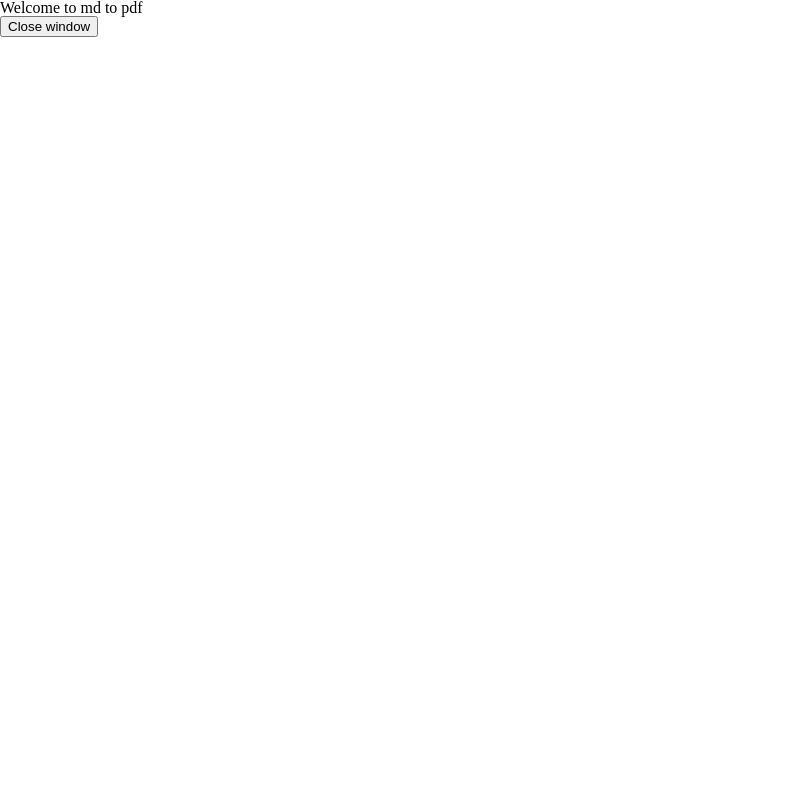
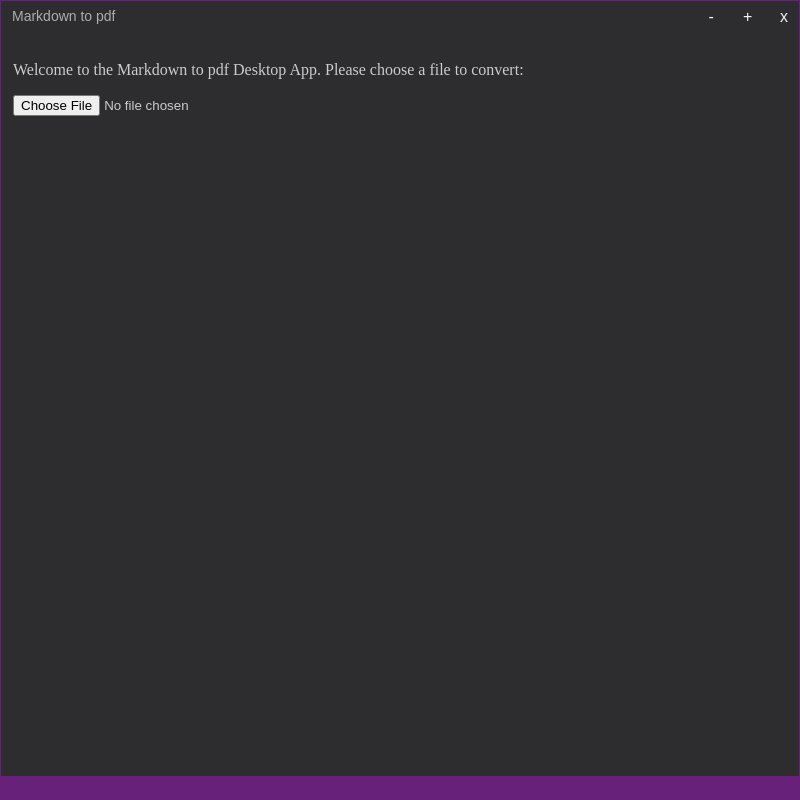
Before and after one commit to youcef-M/md_to_pdf, an Electron app: page src/pages/index.html in a window 800 px wide. Drawn offline with Linux system fonts and the light colour scheme; no server answers.

Commit message:
Base design +window frame

```diff
--- a/src/css/app.css
+++ b/src/css/app.css
@@ -1,48 +1,75 @@
-/* http://meyerweb.com/eric/tools/css/reset/
-   v2.0 | 20110126
-   License: none (public domain)
-*/
+html {
+ margin: 0px;
+ padding: 0px;
+}
 
-html, body, div, span, applet, object, iframe,
-h1, h2, h3, h4, h5, h6, p, blockquote, pre,
-a, abbr, acronym, address, big, cite, code,
-del, dfn, em, img, ins, kbd, q, s, samp,
-small, strike, strong, sub, sup, tt, var,
-b, u, i, center,
-dl, dt, dd, ol, ul, li,
-fieldset, form, label, legend,
-table, caption, tbody, tfoot, thead, tr, th, td,
-article, aside, canvas, details, embed,
-figure, figcaption, footer, header, hgroup,
-menu, nav, output, ruby, section, summary,
-time, mark, audio, video {
-	margin: 0;
-	padding: 0;
-	border: 0;
-	font-size: 100%;
-	font: inherit;
-	vertical-align: baseline;
+body {
+ padding: 0px;
+ margin: 0px;
+ background-color: #2D2D30;
+ border: 1px solid #68217A;
+ border-bottom: 24px solid #68217A;
+ position: absolute;
+ top: 0px;
+ left: 0px;
+ right: 0px;
+ bottom: 0px;
 }
-/* HTML5 display-role reset for older browsers */
-article, aside, details, figcaption, figure,
-footer, header, hgroup, menu, nav, section {
-	display: block;
+
+#title-bar {
+ -webkit-app-region: drag;
+ height: 32px;
+ padding: 0px;
+ margin: 0px;
+ color: #ADADAD;
+ font-family: sans-serif;
 }
-body {
-	line-height: 1;
+
+#title {
+ position: fixed;
+ top: 0px;
+ left: 12px;
+ line-height: 32px;
+ font-size: 14px;
 }
-ol, ul {
-	list-style: none;
+
+#title-bar-btns {
+ -webkit-app-region: no-drag;
+ position: fixed;
+ top: 1px;
+ right: 0px;
 }
-blockquote, q {
-	quotes: none;
+
+#title-bar-btns button {
+ height: 32px;
+ width: 32px;
+ background-color: transparent;
+ border: none;
+ color: #F1F1F1;
+ font-size: 16px;
 }
-blockquote:before, blockquote:after,
-q:before, q:after {
-	content: '';
-	content: none;
+
+#title-bar-btns button:hover {
+ background-color: #3F3F41;
 }
-table {
-	border-collapse: collapse;
-	border-spacing: 0;
+
+#content {
+ padding: 12px;
+ color: #CCCCCC;
 }
+
+a {
+  color: #68217A;
+}
+
+.hidden {
+	display: none;
+}
+
+.form {
+  border: 1px solid #68217A;
+}
+
+.control-label, .form-control {
+  display: block;
+}
--- a/src/pages/index.html
+++ b/src/pages/index.html
@@ -1,12 +1,24 @@
 <!DOCTYPE html>
 <html>
 <head>
-	<title>Hello World!</title>
+	<title>Markdown to pdf</title>
 	<link rel="stylesheet" type="text/css" href="../css/app.css">
 </head>
 <body>
-	<h1>Welcome to md to pdf</h1>
-	<button>Close window</button>
+	<div id="title-bar">
+		<div id="title">Markdown to pdf</div>
+		<div id="title-bar-btns">
+			<button id="min-btn">-</button>
+			<button id="max-btn">+</button>
+			<button id="unmax-btn" class="hidden">+/-</button>
+			<button id="close-btn">x</button>
+		</div>
+	</div>
+	<div id="content">
+		<p>Welcome to the Markdown to pdf Desktop App. Please choose a file to convert:</p>
 
+		<input type="file" id="md_file" name="md_file" value="">
+	</div>
+	<script type="text/javascript" src="../scripts/app.js"></script>
 </body>
 </html>
--- /dev/null
+++ b/src/scripts/app.js
@@ -0,0 +1,39 @@
+(function () {
+
+  var remote = require('remote');
+  var BrowserWindow = remote.require('browser-window');
+
+  function init() {
+    document.getElementById("min-btn").addEventListener("click", function (e) {
+      var window = BrowserWindow.getFocusedWindow();
+      window.minimize();
+    });
+
+    document.getElementById("max-btn").addEventListener("click", function (e) {
+      var window = BrowserWindow.getFocusedWindow();
+      window.maximize();
+      document.getElementById("max-btn").classList.add("hidden");
+      document.getElementById("unmax-btn").classList.remove("hidden");
+    });
+
+    document.getElementById("close-btn").addEventListener("click", function (e) {
+      var window = BrowserWindow.getFocusedWindow();
+      window.close();
+    });
+
+    document.getElementById("unmax-btn").addEventListener("click", function(e) {
+      var window = BrowserWindow.getFocusedWindow();
+      window.unmaximize();
+      document.getElementById("unmax-btn").classList.add("hidden");
+      document.getElementById("max-btn").classList.remove("hidden");
+    });
+
+  };
+
+  document.onreadystatechange = function () {
+    if (document.readyState == "complete") {
+      init();
+    }
+  };
+
+})();
```
